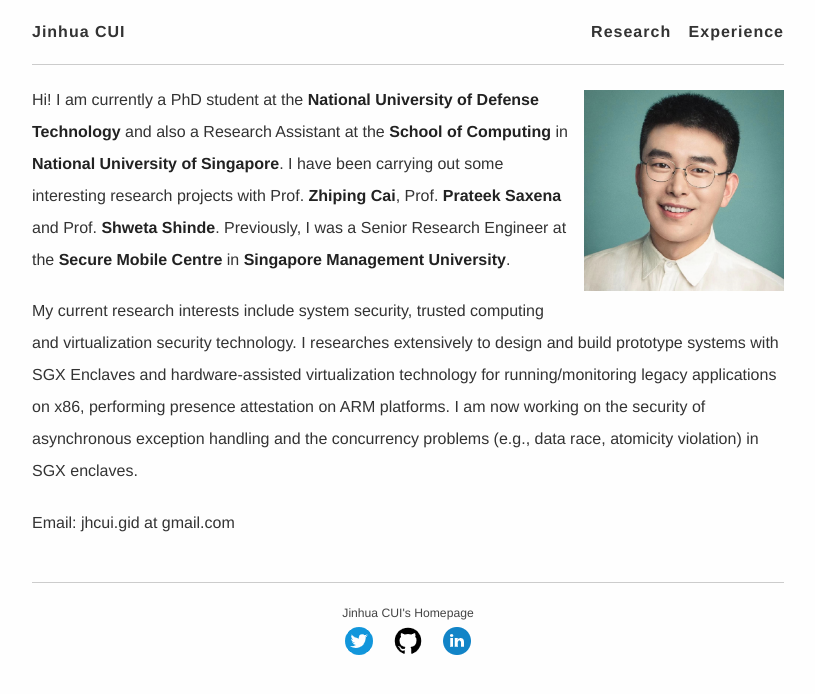
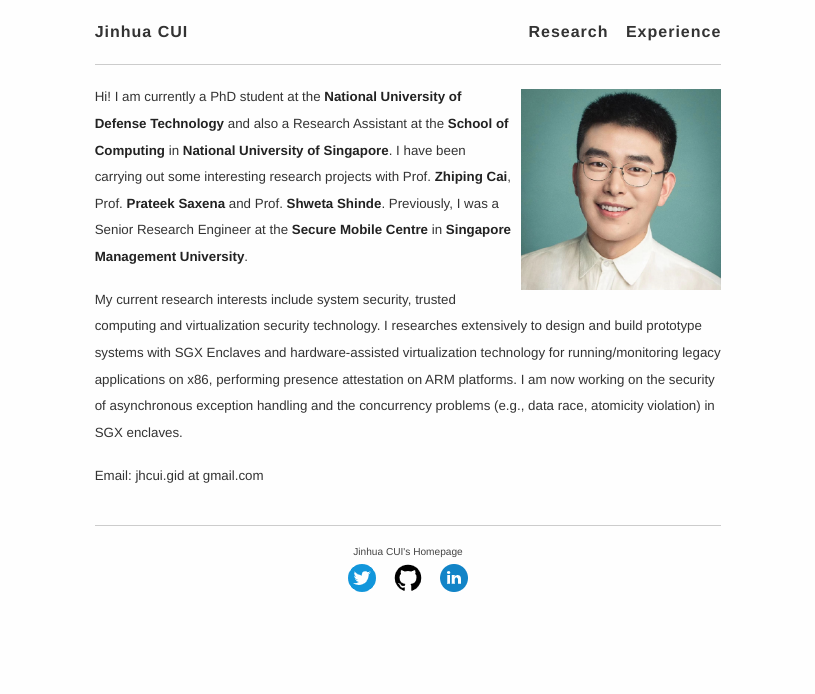
Before and after one commit to cimcs/cimcs.github.io, a Jekyll site: the page built from index.md, in a window 1280 px wide. Shown: the top 694 px of the page, without its empty margins (232-1047 px from the left). Built offline with Jekyll 4.4.1, drawn with Linux system fonts in a browser that asks for light colours; comment, search, counter and statistics services are not loaded.

Commit message:
Update main.scss

```diff
--- a/css/main.scss
+++ b/css/main.scss
@@ -7,12 +7,12 @@ $font-weight-normal: 200;
 $font-weight-bold:   600;
 
 $base-font-family: "San Francisco", "Helvetica Neue", Helvetica, Roboto, "Segoe UI", "Segoe WP", Arial, Ubuntu, sans-serif;
-$base-font-size:   12pt;
+$base-font-size:   10pt;
 $base-line-height: 2;
 
 $heading-font-family: $base-font-family;
 $heading-font-size:   12pt;
-$heading-line-height: 1.5;
+$heading-line-height: 1;
 
 $small-font-size:  0.875em;
 $vsmall-font-size: 0.76em;
```
